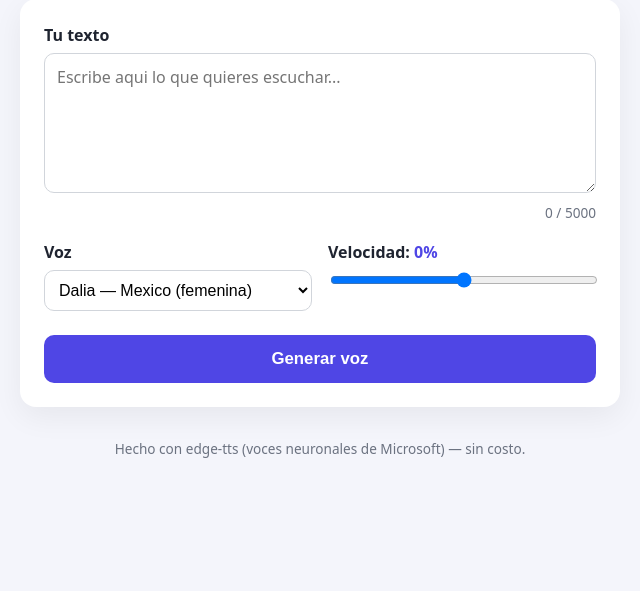
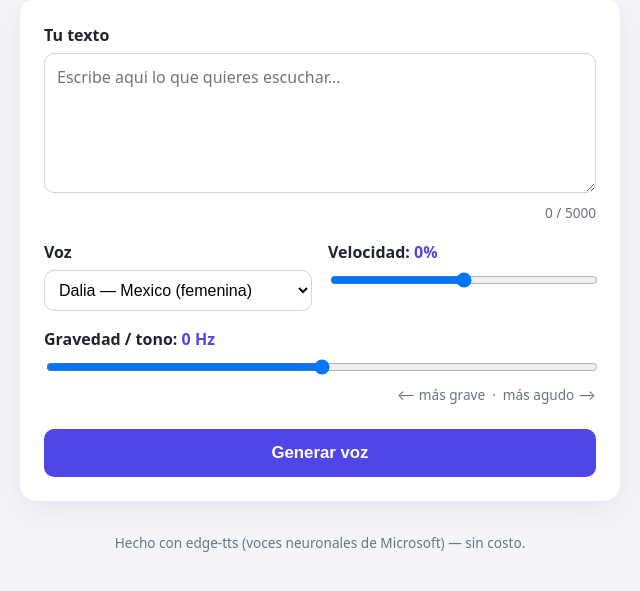
Before and after one commit to njvillegaschl-netizen/primer-pr, a Flask app: page / in a window 1280 px wide. Shown: the part 147-738 px from the top of the page, without its empty margins (320-960 px from the left). Run offline with Flask 3, Linux system fonts and the light colour scheme.

Commit message:
Agrega voces de Venezuela/Peru/Chile y control de gravedad (tono)
- Nuevas voces masculinas y femeninas: Sebastian y Paola (Venezuela),
  Alex (Peru), Lorenzo (Chile).
- Control deslizante de "Gravedad / tono" que ajusta el pitch de la voz
  (p.ej. -20Hz para una voz mas grave/profunda), validado en backend.

Verificado con revision adversarial (backend/edge-tts + contrato frontend).

Co-Authored-By: Claude Opus 4.8 <noreply@anthropic.com>
Claude-Session: https://claude.ai/code/session_01Enw8dNMfEbtXW4EZdTX6Vd

```diff
--- a/generador-voz/app.py
+++ b/generador-voz/app.py
@@ -26,6 +26,7 @@ app = Flask(__name__)
 MAX_CARACTERES = 5000
 PATRON_VOZ = re.compile(r"^[a-z]{2}-[A-Z]{2}-[A-Za-z0-9]+Neural$")
 PATRON_VELOCIDAD = re.compile(r"^[+-]\d{1,3}%$")
+PATRON_TONO = re.compile(r"^[+-]\d{1,3}Hz$")
 
 # Voces en espanol recomendadas. Puedes ver la lista completa en /voces.
 VOCES_DESTACADAS = [
@@ -33,6 +34,10 @@ VOCES_DESTACADAS = [
     {"id": "es-MX-JorgeNeural", "nombre": "Jorge — Mexico (masculina)"},
     {"id": "es-CO-SalomeNeural", "nombre": "Salome — Colombia (femenina)"},
     {"id": "es-CO-GonzaloNeural", "nombre": "Gonzalo — Colombia (masculina)"},
+    {"id": "es-VE-SebastianNeural", "nombre": "Sebastian — Venezuela (masculina)"},
+    {"id": "es-VE-PaolaNeural", "nombre": "Paola — Venezuela (femenina)"},
+    {"id": "es-PE-AlexNeural", "nombre": "Alex — Peru (masculina)"},
+    {"id": "es-CL-LorenzoNeural", "nombre": "Lorenzo — Chile (masculina)"},
     {"id": "es-ES-ElviraNeural", "nombre": "Elvira — Espana (femenina)"},
     {"id": "es-ES-AlvaroNeural", "nombre": "Alvaro — Espana (masculina)"},
     {"id": "es-AR-ElenaNeural", "nombre": "Elena — Argentina (femenina)"},
@@ -71,6 +76,7 @@ def hablar():
     texto = (datos.get("texto") or "").strip()
     voz = (datos.get("voz") or VOZ_POR_DEFECTO).strip()
     velocidad = (datos.get("velocidad") or "+0%").strip()
+    tono = (datos.get("tono") or "+0Hz").strip()
 
     # Validacion de la entrada.
     if not texto:
@@ -86,9 +92,11 @@ def hablar():
         return jsonify({"error": "La voz seleccionada no es valida."}), 400
     if not PATRON_VELOCIDAD.match(velocidad):
         velocidad = "+0%"
+    if not PATRON_TONO.match(tono):
+        tono = "+0Hz"
 
     try:
-        audio = asyncio.run(_generar_audio(texto, voz, velocidad))
+        audio = asyncio.run(_generar_audio(texto, voz, velocidad, tono))
     except Exception as exc:  # pragma: no cover - depende de la red
         return jsonify({"error": f"No se pudo generar el audio: {exc}"}), 502
 
@@ -100,9 +108,12 @@ def hablar():
     )
 
 
-async def _generar_audio(texto: str, voz: str, velocidad: str) -> bytes:
-    """Genera el audio en memoria usando edge-tts y lo devuelve como bytes."""
-    communicate = edge_tts.Communicate(texto, voz, rate=velocidad)
+async def _generar_audio(texto: str, voz: str, velocidad: str, tono: str) -> bytes:
+    """Genera el audio en memoria usando edge-tts y lo devuelve como bytes.
+
+    'tono' baja o sube el tono de la voz (p.ej. "-20Hz" la hace mas grave).
+    """
+    communicate = edge_tts.Communicate(texto, voz, rate=velocidad, pitch=tono)
     buffer = bytearray()
     async for chunk in communicate.stream():
         if chunk["type"] == "audio":
--- a/generador-voz/templates/index.html
+++ b/generador-voz/templates/index.html
@@ -120,6 +120,13 @@
           </label>
           <input type="range" id="velocidad" min="-50" max="50" step="5" value="0" />
         </div>
+        <div class="campo">
+          <label for="tono">
+            Gravedad / tono: <span class="valor-velocidad" id="valor-tono">0 Hz</span>
+          </label>
+          <input type="range" id="tono" min="-50" max="50" step="5" value="0" />
+          <div class="contador">⟵ más grave&nbsp;&nbsp;·&nbsp;&nbsp;más agudo ⟶</div>
+        </div>
       </div>
 
       <button id="boton">Generar voz</button>
@@ -142,6 +149,8 @@
     const voz = document.getElementById("voz");
     const velocidad = document.getElementById("velocidad");
     const valorVelocidad = document.getElementById("valor-velocidad");
+    const tono = document.getElementById("tono");
+    const valorTono = document.getElementById("valor-tono");
     const boton = document.getElementById("boton");
     const cajaError = document.getElementById("error");
     const resultado = document.getElementById("resultado");
@@ -157,6 +166,11 @@
     velocidad.addEventListener("input", () => {
       const v = parseInt(velocidad.value, 10);
       valorVelocidad.textContent = (v > 0 ? "+" : "") + v + "%";
+    });
+
+    tono.addEventListener("input", () => {
+      const t = parseInt(tono.value, 10);
+      valorTono.textContent = (t > 0 ? "+" : "") + t + " Hz";
     });
 
     function mostrarError(mensaje) {
@@ -179,12 +193,14 @@
 
       const v = parseInt(velocidad.value, 10);
       const rate = (v >= 0 ? "+" : "") + v + "%";
+      const t = parseInt(tono.value, 10);
+      const pitch = (t >= 0 ? "+" : "") + t + "Hz";
 
       try {
         const respuesta = await fetch("/hablar", {
           method: "POST",
           headers: { "Content-Type": "application/json" },
-          body: JSON.stringify({ texto: contenido, voz: voz.value, velocidad: rate }),
+          body: JSON.stringify({ texto: contenido, voz: voz.value, velocidad: rate, tono: pitch }),
         });
 
         if (!respuesta.ok) {
```
Also changed, not shown: generador-voz/README.md.
